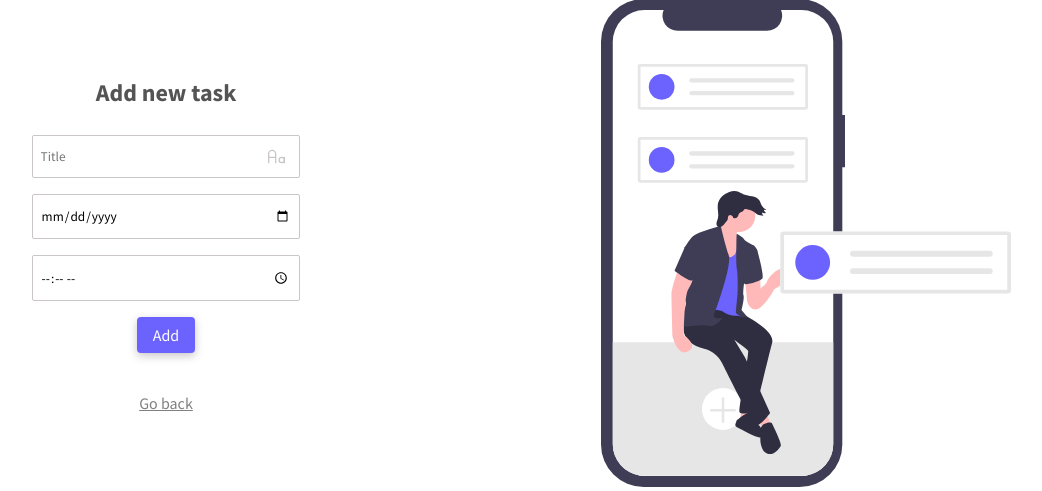
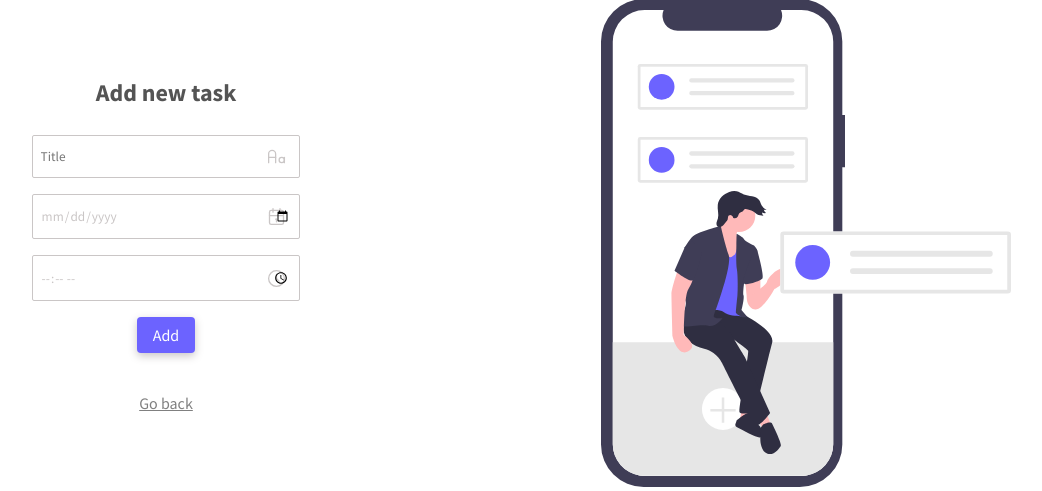
Before and after one commit to mpn01/project-twstr, a PHP site: page /add-task.php in a window 1280 px wide. Shown: the part 157-648 px from the top of the page, without its empty margins (218-1260 px from the left). Run offline with PHP 8.4, Linux system fonts and the light colour scheme; the visitor is signed in with stand-in values (Sample User, id 1).

Commit message:
updating main.css, adding main.js with basic functions, adding settings.php for future features

```diff
--- a/css/main.css
+++ b/css/main.css
@@ -50,6 +50,15 @@ main {
     animation-fill-mode: forwards;
 }
 
+footer {
+    position: fixed;
+    width: 100%;
+    height: 10%;
+    bottom: 0;
+    display: flex;
+    align-items: center;
+    justify-content: center;
+}
 
 input {
     margin: 1vh;
@@ -83,6 +92,24 @@ input[type="password"] {
 input[type="email"] {
     background-color: white;
     background-image: url(../img/email.svg);
+    background-repeat: no-repeat;
+    background-size: 8%;
+    background-position: right;
+    background-position-x: 95%;
+}
+
+input[type="date"] {
+    background-image: url(../img/calendar.svg);
+    color: #cac6c6;
+    background-repeat: no-repeat;
+    background-size: 8%;
+    background-position: right;
+    background-position-x: 95%;
+}
+
+input[type="time"] {
+    background-image: url(../img/clock.svg);
+    color: #cac6c6;
     background-repeat: no-repeat;
     background-size: 8%;
     background-position: right;
--- /dev/null
+++ b/js/main.js
@@ -0,0 +1,3 @@
+function goBack() {
+    window.history.back();
+}
```
Also changed, not shown: settings.php (added).
